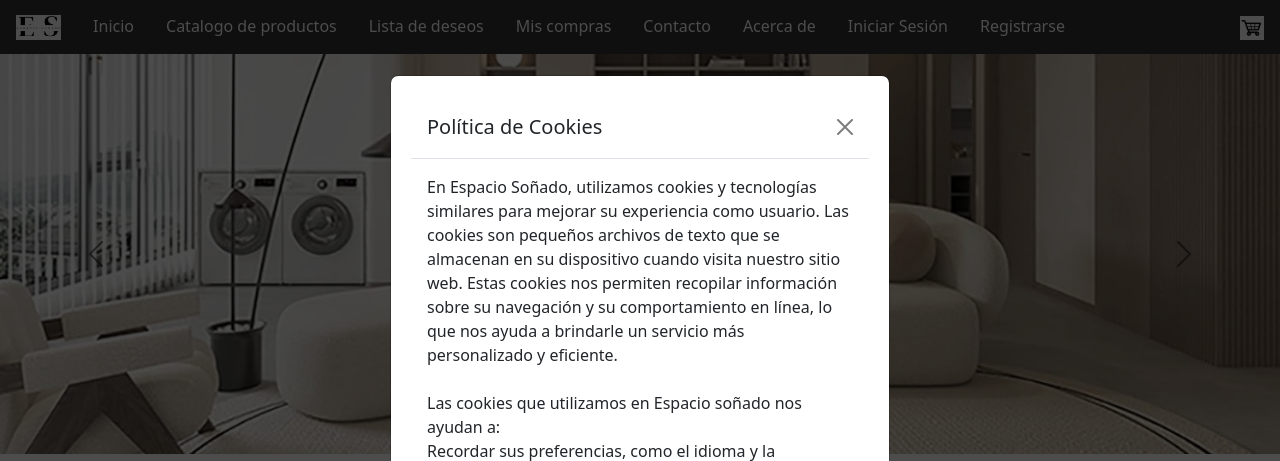
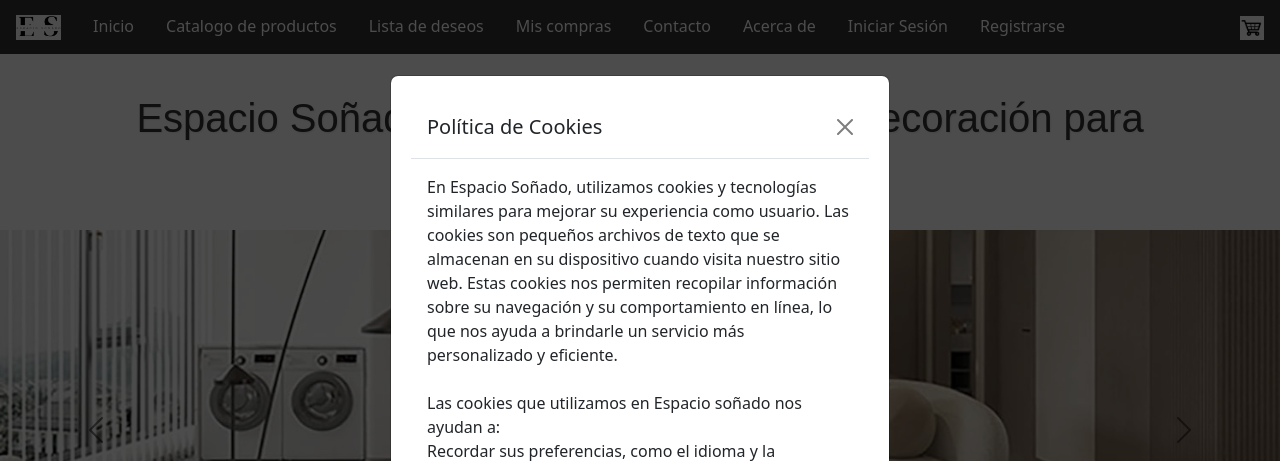
Before and after one commit to IvanVic07/espaciosonado.github.io, a PHP site: page / in a window 1280 px wide. Shown: the top 461 px of the page. Run offline with PHP 8.4, Linux system fonts and the light colour scheme; some libraries are stand-ins or nearby versions.

Commit message:
SEO Meta

```diff
--- a/css/estilos.css
+++ b/css/estilos.css
@@ -271,3 +271,16 @@ input[type="submit"]:hover {
     background-color: #f8f9fa; /* Cambia el color de fondo si lo necesitas */
     color: #333; /* Cambia el color del texto si lo deseas */
 }
+
+.main-title {
+    text-align: center; /* Centra el título */
+    font-size: 2.5em; /* Ajusta el tamaño de la fuente */
+    margin-top: 1em; /* Agrega espacio en la parte superior */
+    margin-bottom: 1em; /* Agrega espacio en la parte inferior */
+    font-family: 'Arial', sans-serif; /* Cambia la fuente si es necesario */
+    color: #333; /* Cambia al color que prefieras */
+    text-shadow: 1px 1px 2px rgba(0,0,0,0.1); /* Sombra de texto ligera para mejorar la legibilidad */
+    max-width: 80%; /* Controla el ancho máximo del título */
+    margin-left: auto; /* Esto y la siguiente línea centran el título si tiene un ancho máximo */
+    margin-right: auto;
+}
--- a/index.html
+++ b/index.html
@@ -44,7 +44,7 @@
 </li>
 </ul>
 
-
+<h1 class="main-title">Espacio Soñado: Diseño de Interiores y Decoración para el Hogar</h1>
 
 <div id="carouselExampleDark" class="carousel carousel-dark slide">
   <div class="carousel-indicators">
```
